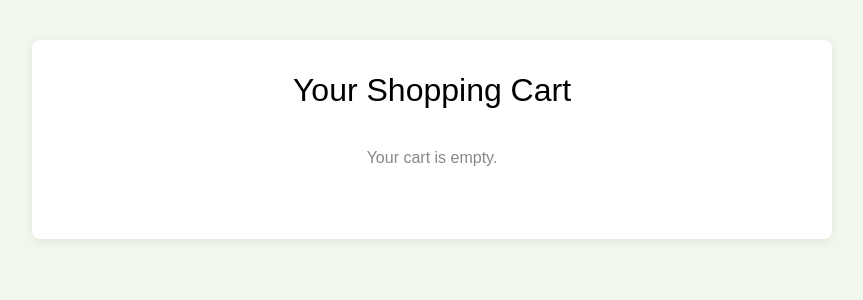
After one commit to Deep-2510/Odoo-hackathon, a Flask app: page /cart in a window 1280 px wide. The commit adds this page. Shown: the top 300 px of the page, without its empty margins (208-1071 px from the left). Run offline with Flask 3, Linux system fonts and the light colour scheme.

Commit message:
commit 7

```diff
--- /dev/null
+++ b/templates/cart.html
@@ -0,0 +1,175 @@
+<!DOCTYPE html>
+<html lang="en">
+<head>
+    <meta charset="UTF-8" />
+    <title>Your Cart</title>
+    <link rel="stylesheet" href="/static/style.css" />
+    <style>
+        body {
+            font-family: Arial, sans-serif;
+            background: #f2f7eeff;
+            margin: 0;
+            padding: 0;
+        }
+        .cart-container {
+            max-width: 800px;
+            margin: 40px auto;
+            background: #fff;
+            border-radius: 8px;
+            box-shadow: 0 2px 8px rgba(0,0,0,0.08);
+            padding: 32px;
+        }
+        .cart-title {
+            font-size: 2rem;
+            margin-bottom: 24px;
+            text-align: center;
+        }
+        .cart-list {
+            list-style: none;
+            padding: 0;
+            margin: 0;
+        }
+        .cart-item {
+            display: flex;
+            align-items: center;
+            border-bottom: 1px solid #eee;
+            padding: 16px 0;
+        }
+        .cart-item img {
+            width: 80px;
+            height: 80px;
+            object-fit: contain;
+            border-radius: 6px;
+            margin-right: 24px;
+            background: #fafafa;
+            border: 1px solid #eee;
+        }
+        .cart-details {
+            flex: 1;
+        }
+        .cart-details h4 {
+            margin: 0 0 8px 0;
+            font-size: 1.1rem;
+        }
+        .cart-details p {
+            margin: 0 0 4px 0;
+            color: #555;
+        }
+        .cart-actions {
+            display: flex;
+            align-items: center;
+            gap: 8px;
+        }
+        .cart-actions button {
+            background: #232f3e;
+            color: #fff;
+            border: none;
+            padding: 6px 12px;
+            border-radius: 4px;
+            cursor: pointer;
+            font-size: 1rem;
+        }
+        .cart-actions button:hover {
+            background: #febd69;
+            color: #232f3e;
+        }
+        .cart-summary {
+            text-align: right;
+            font-size: 1.2rem;
+            margin-top: 24px;
+            font-weight: bold;
+        }
+        .empty-cart {
+            text-align: center;
+            color: #888;
+            margin: 40px 0;
+        }
+    </style>
+</head>
+<body>
+    <div class="cart-container">
+        <div class="cart-title">Your Shopping Cart</div>
+        <ul id="cart-items" class="cart-list"></ul>
+        <div id="cart-summary" class="cart-summary"></div>
+    </div>
+    <script>
+    function getCart() {
+        return JSON.parse(localStorage.getItem('cart')) || {};
+    }
+
+    function saveCart(cart) {
+        localStorage.setItem('cart', JSON.stringify(cart));
+    }
+
+    function removeFromCart(product) {
+        let cart = getCart();
+        if (cart[product]) {
+            cart[product].qty -= 1;
+            if (cart[product].qty <= 0) {
+                delete cart[product];
+            }
+            saveCart(cart);
+            renderCart();
+        }
+    }
+
+    function addToCart(product, price, image) {
+        let cart = getCart();
+        if (cart[product]) {
+            cart[product].qty += 1;
+        } else {
+            cart[product] = { price: price, qty: 1, image: image };
+        }
+        saveCart(cart);
+        renderCart();
+    }
+
+    function deleteFromCart(product) {
+        let cart = getCart();
+        if (cart[product]) {
+            delete cart[product];
+            saveCart(cart);
+            renderCart();
+        }
+    }
+
+    function renderCart() {
+        const cart = getCart();
+        const cartItems = document.getElementById('cart-items');
+        cartItems.innerHTML = '';
+        let total = 0;
+        let itemCount = 0;
+        const products = Object.keys(cart);
+        if (products.length === 0) {
+            cartItems.innerHTML = '<div class="empty-cart">Your cart is empty.</div>';
+            document.getElementById('cart-summary').textContent = '';
+            return;
+        }
+        products.forEach(product => {
+            const item = cart[product];
+            total += item.price * item.qty;
+            itemCount += item.qty;
+            const li = document.createElement('li');
+            li.className = 'cart-item';
+            li.innerHTML = `
+                <img src="${item.image}" alt="${product}" style="width:80px; height:80px; object-fit:contain; border-radius:6px; margin-right:24px;">
+                <div class="cart-details">
+                    <h4>${product}</h4>
+                    <p>Price: ₹${item.price}</p>
+                    <p>Quantity: ${item.qty}</p>
+                </div>
+                <div class="cart-actions">
+                    <button onclick="addToCart('${product}', ${item.price}, '${item.image}')">+</button>
+                    <button onclick="removeFromCart('${product}')">-</button>
+                    <button onclick="deleteFromCart('${product}')">Delete</button>
+                </div>
+            `;
+            cartItems.appendChild(li);
+        });
+        document.getElementById('cart-summary').textContent = `Total: ₹${total} | Items: ${itemCount}`;
+    }
+
+    renderCart();
+    </script>
+</body>
+</html>
```
Also changed, not shown: templates/dashboard.html (+64 -56 lines), static/images/logo.png (added).
